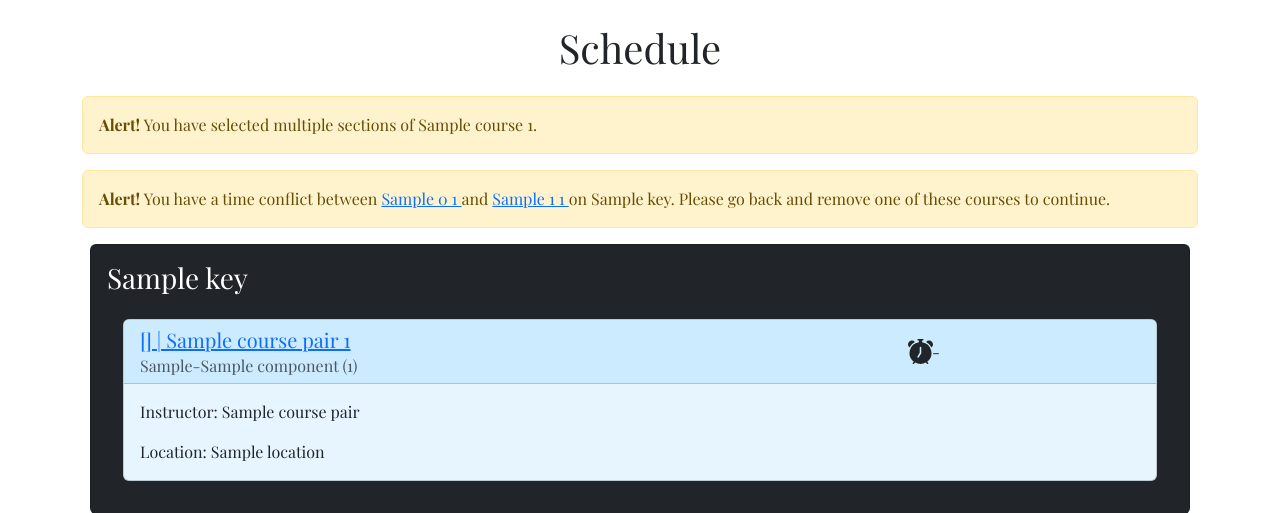
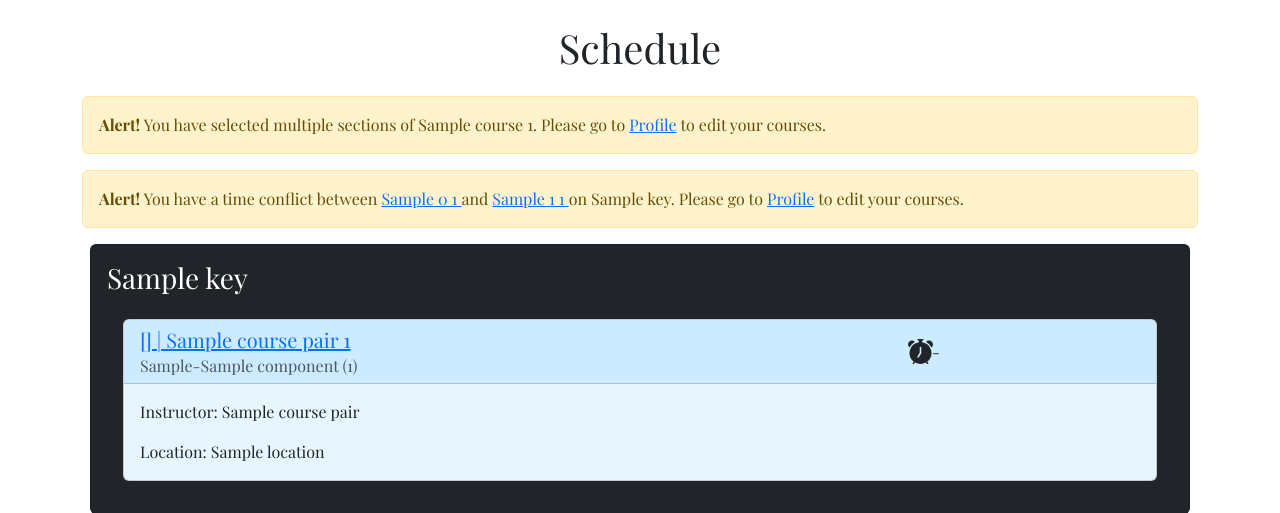
Before and after one commit to clrali/lous-list, a Django app: template louslistapp/templates/louslistapp/schedule.html in a window 1280 px wide. Shown: the part 64-577 px from the top of the page. Run offline with Django 3.2, Linux system fonts and the light colour scheme; the template is opened without the code that fills it: most values are stand-ins (such as "Sample title", 1, 10 or a date in 2020); some libraries are stand-ins or nearby versions.

Commit message:
profile link

```diff
--- a/louslistapp/templates/louslistapp/schedule.html
+++ b/louslistapp/templates/louslistapp/schedule.html
@@ -16,9 +16,11 @@
         {% for course in duplicate_courses %}
         <div class="alert alert-warning">
             <strong>Alert!</strong>
-            You have selected multiple sections of {{ course.subject }} {{ course.catalog_number }}.
+            You have selected multiple sections of {{ course.subject }} {{ course.catalog_number }}. Please go to <a href = "{% url 'profile' user.id %}">Profile</a> to edit your courses.
         </div>
         {% endfor %}
+
+
     {% endif %}
 
 
@@ -28,14 +30,16 @@
             <div class="alert alert-warning">
                 <strong>Alert!</strong>
                 You have a time conflict between <a href="{% url 'course' course_pair.0.id %}"> {{ course_pair.0.subject }} {{ course_pair.0.catalog_number }} </a>
-                and <a href="{% url 'course' course_pair.1.id %}"> {{ course_pair.1.subject }} {{ course_pair.1.catalog_number }} </a> on {{ key }}. Please go back and remove one of these courses to continue.
+                and <a href="{% url 'course' course_pair.1.id %}"> {{ course_pair.1.subject }} {{ course_pair.1.catalog_number }} </a> on {{ key }}. Please go to <a href = "{% url 'profile' user.id %}">Profile</a> to edit your courses.
             </div>
             {% endfor %}
         {% endfor %}
+
     {% endif %}
 
 
     {% if schedule %}
+
     {% for key, value in schedule.items %}
     <div class="dropdown">
     <div class="card m-2 bg-dark text-white">
```
Also changed, not shown: db.sqlite3.
